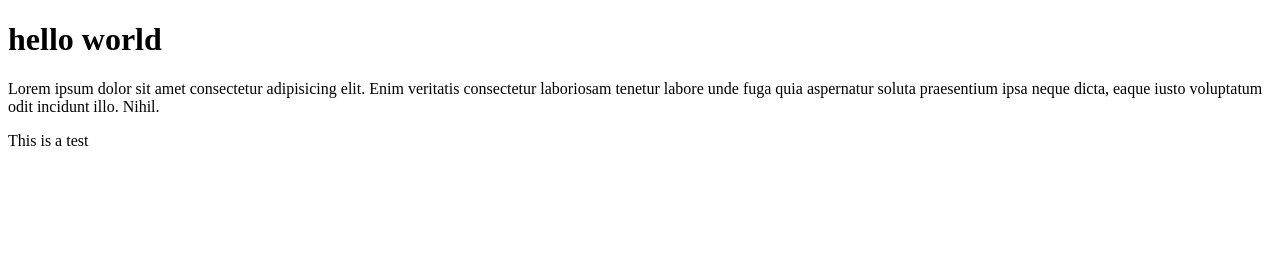
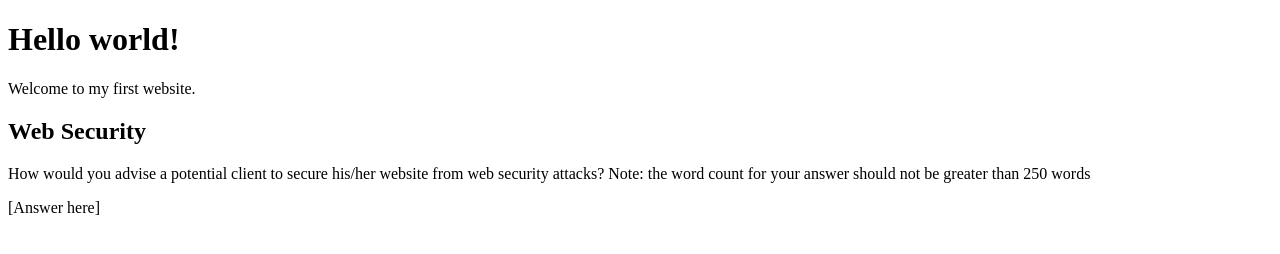
Before and after one commit to Kinenystuen/WCTrepo, a plain HTML site: page index.html in a window 1280 px wide. Drawn offline with Linux system fonts and the light colour scheme.

Commit message:
Update index.html

```diff
--- a/index.html
+++ b/index.html
@@ -2,13 +2,13 @@
 <html lang="en">
 <head>
     <meta charset="UTF-8">
-    <meta http-equiv="X-UA-Compatible" content="IE=edge">
-    <meta name="viewport" content="width=device-width, initial-scale=1.0">
-    <title>Document</title>
-</head>
-<body>
-    <h1>hello world</h1>
-    <p>Lorem ipsum dolor sit amet consectetur adipisicing elit. Enim veritatis consectetur laboriosam tenetur labore unde fuga quia aspernatur soluta praesentium ipsa neque dicta, eaque iusto voluptatum odit incidunt illo. Nihil.</p>
-    <p>This is a test</p>
-</body>
+    <title>My first website</title>
+  </head>
+  <body>
+    <h1>Hello world!</h1>
+    <p>Welcome to my first website.</p>
+    <h2>Web Security</h2>
+    <p id="web-security-question">How would you advise a potential client to secure his/her website from web security attacks? Note: the word count for your answer should not be greater than 250 words</p>
+    <p id="web-security-answer">[Answer here]</p>
+  </body>
 </html>
```
